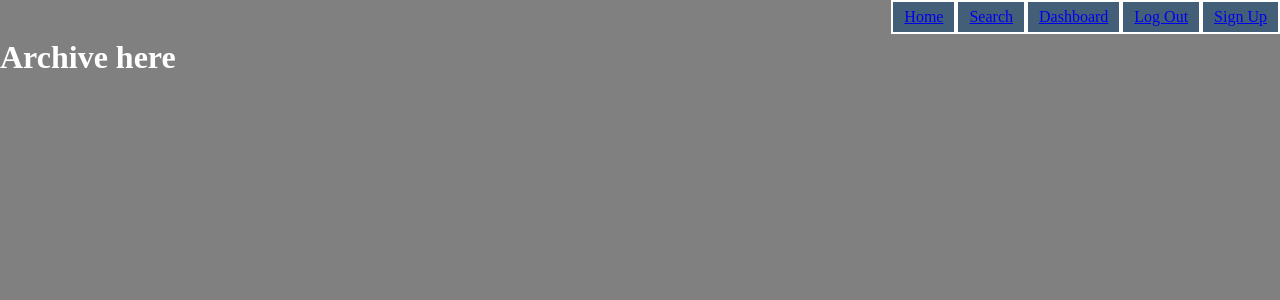
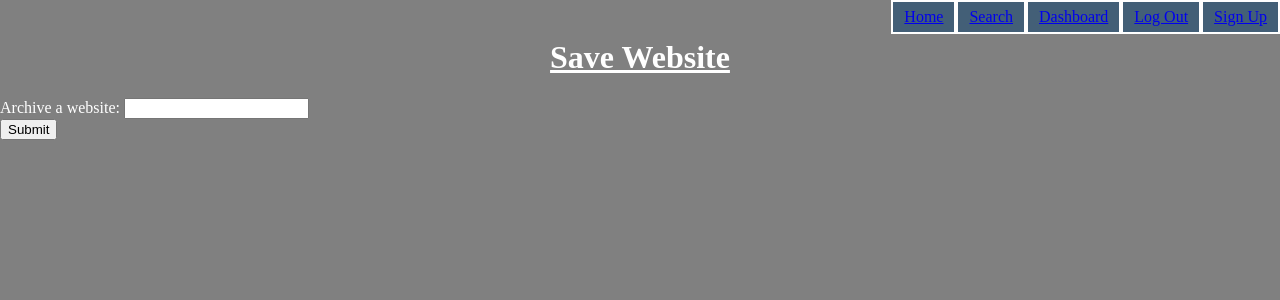
Before and after one commit to m1k0103/FlaskWebArchiver, a Flask app: page /archive in a window 1280 px wide. Shown: the part 16-316 px from the top of the page. Run offline with Flask 3, Linux system fonts and the light colour scheme; the visitor is signed in with stand-in values (Sample User, id 1).

Commit message:
finished page which allows website saves

```diff
--- a/FlaskWebArchiver/templates/archive.html
+++ b/FlaskWebArchiver/templates/archive.html
@@ -1,6 +1,30 @@
 {% extends 'base.html' %}
 
-{% block title %} FA | Archiveing Page {% endblock %}
+{% block title %} FA | Search {% endblock %}
 {% block content %}
-    <h1>Archive here</h1>
+    <h1 class="title"><u>Save Website</u></h1>
+
+
+{% if session.username %}
+    <form action="archive" method="post">
+
+        <label for="archive">Archive a website:</label>
+        <input type="url" name="archive" id="archive">
+        <br>
+        <input type="submit" value="Submit">
+    </form>
+
+{% else %}
+
+    <div>
+        <h4>You have {{ session.free_archives }} left. Please <a href="{{ url_for('signup') }}">sign up</a> to have unlimited archives!</h4>
+    </div>
+    <form action="archive" method="post">
+        <label for="archive">Archive a website:</label>
+        <input type="url" name="archive" id="archive">
+        <br>
+        <input type="submit" value="Submit">
+    </form>
+{% endif %}
+
 {% endblock %}
```
